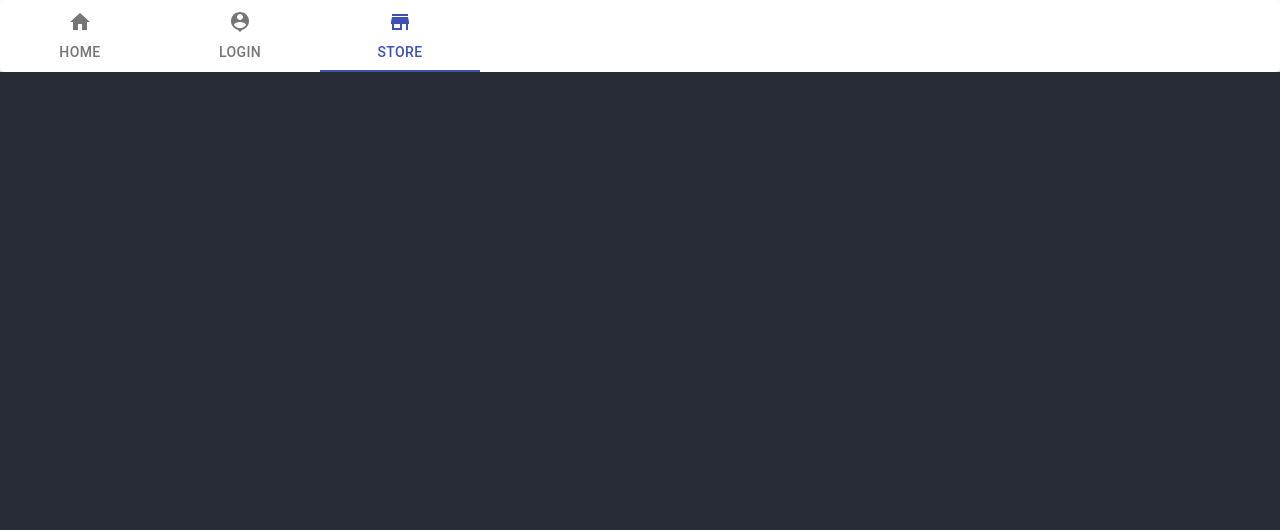
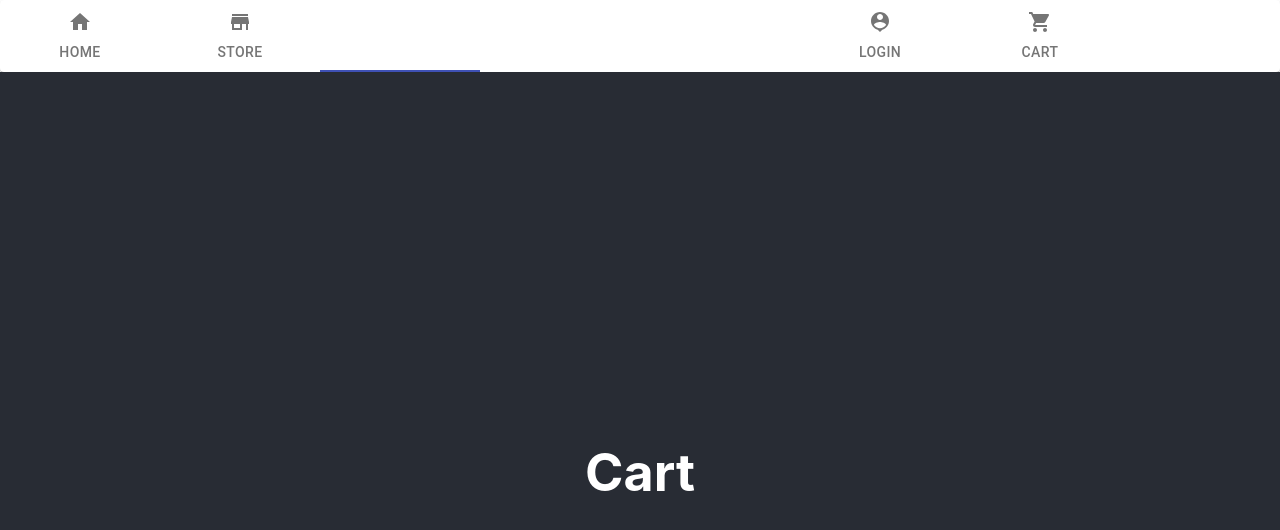
Before and after one commit to Production-Apps/party-booking-web-app, a React (Create React App) app in the folder booking-app/: page /cart in a window 1280 px wide. Shown: the top 530 px of the page. Built offline with nearby package versions, Linux system fonts and the light colour scheme.

Commit message:
Completed Navbar

```diff
--- a/booking-app/src/App.js
+++ b/booking-app/src/App.js
@@ -10,6 +10,8 @@ import Home from './components/Home';
 import Login from './components/Login';
 //Store page
 import Store from './components/Store';
+//Cart/checkout page
+import Cart from './components/Cart';
 //Admin dashboard *Secure*
 
 //user dashboard *Secure*
@@ -22,6 +24,7 @@ function App() {
         <Route exact path="/" component={Home} />
         <Route path="/login" component={Login} />
         <Route path="/store" component={Store} />
+        <Route path="/cart" component={Cart} />
       </header>
     </div>
   );
--- /dev/null
+++ b/booking-app/src/components/Cart.js
@@ -0,0 +1,10 @@
+import React from 'react';
+
+const Cart = () => {
+  return (
+    <div>
+      <h1>Cart</h1>
+    </div>
+  );
+};
+export default Cart;
--- a/booking-app/src/components/Navbar.js
+++ b/booking-app/src/components/Navbar.js
@@ -21,6 +21,7 @@ import Tab from '@material-ui/core/Tab';
 import Home from '@material-ui/icons/Home';
 import PersonPin from '@material-ui/icons/PersonPin';
 import Store from '@material-ui/icons/Store';
+import ShoppingCartIcon from '@material-ui/icons/ShoppingCart';
 
 const Navbar = () => {
   const [value, setValue] = React.useState(2);
@@ -38,13 +39,16 @@ const Navbar = () => {
         onChange={handleChange}
       >
         <Tab label="Home" icon={<Home />} component={Link} to="/" />
+        <Tab label="Store" icon={<Store />} component={Link} to="/store" />
+        <Tab label="" disabled />
+        <Tab label="" disabled />
+        <Tab label="" disabled />
         <Tab label="Login" icon={<PersonPin />} component={Link} to="/login" />
         <Tab
-          label="Store"
-          icon={<Store />}
+          label="Cart"
+          icon={<ShoppingCartIcon />}
           component={Link}
-          to="/store"
-          textColor="primary"
+          to="/cart"
         />
       </Tabs>
     </Paper>
```
